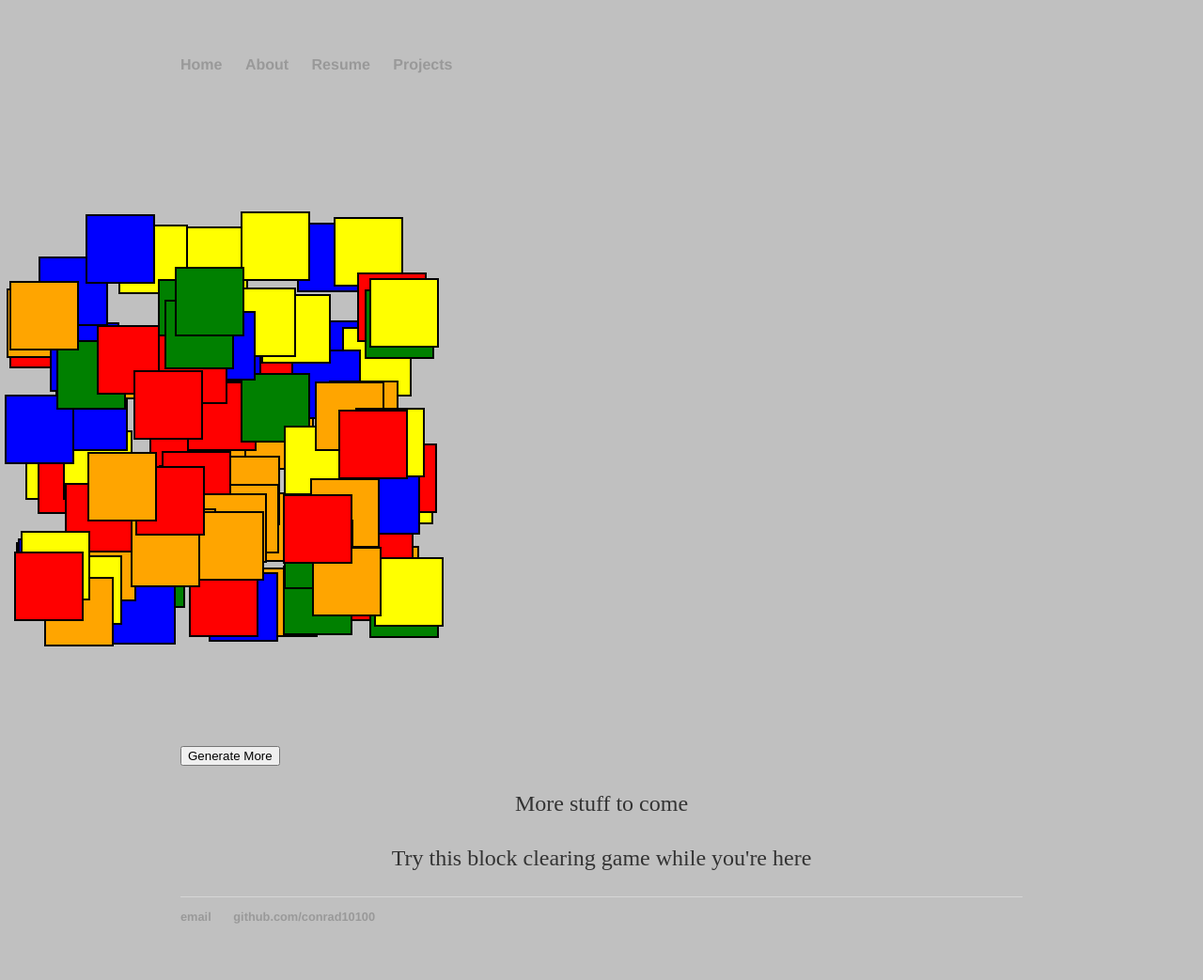
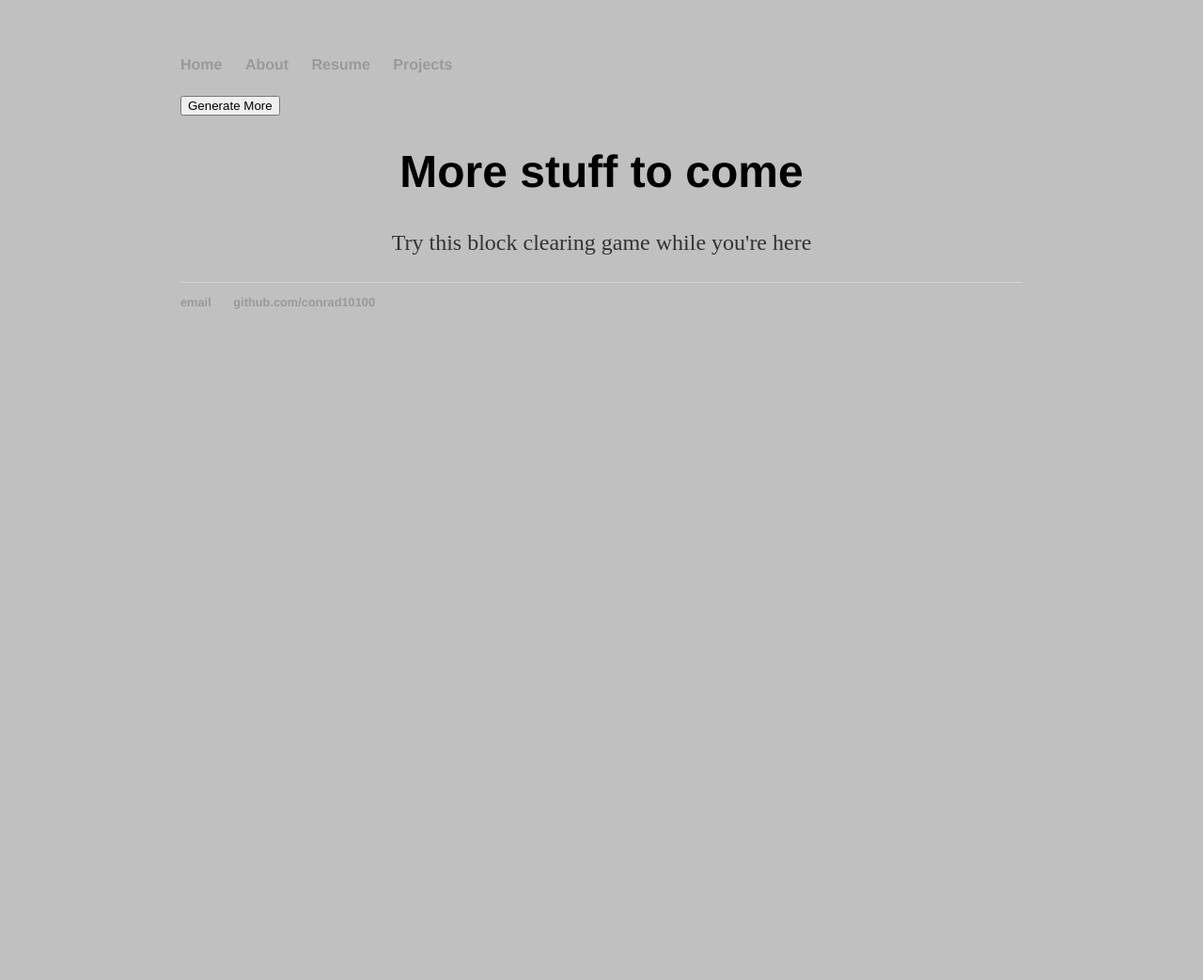
Before and after one commit to conrad10100/conrad10100.github.io, a Jekyll site: the page built from projects/index.html, in a window 1280 px wide. Shown: the whole page at 94% size. Built offline with Jekyll 4.4.1, drawn with Linux system fonts in a browser that asks for light colours; after the commit the page ends 900 px from its top, so only the background shows below that.

Commit message:
Update index.html

```diff
--- a/projects/index.html
+++ b/projects/index.html
@@ -4,21 +4,6 @@ title: Conrad Chiu
 ---
   <script src="/js/prototype.js"></script>
   <script src="/js/blockClear.js"></script>
-<style>
-	#space {
-      height: 200px;
-    }
-    #container {
-      height: 500px;
-    }
-    #container p {
-      width:70px;
-      height:70px;
-      background-color: rgb(100,100, 255);
-      border: solid 2px black;
-      position: absolute;
-    }
-  </style>
 <div id = "space">
 </div>
 <div id="container">
@@ -26,6 +11,6 @@ title: Conrad Chiu
 <button id="myButton"> Generate More </button>
 
 <div class="blurb">
-		<p>More stuff to come</p>
+		<h1>More stuff to come</h1>
     <p>Try this block clearing game while you're here</p>
 </div><!-- /.blurb -->
```
